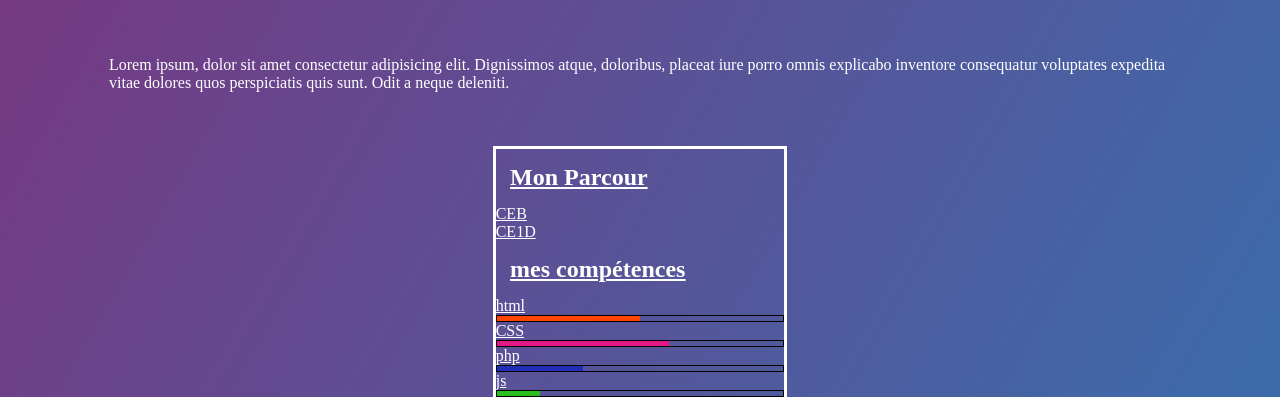
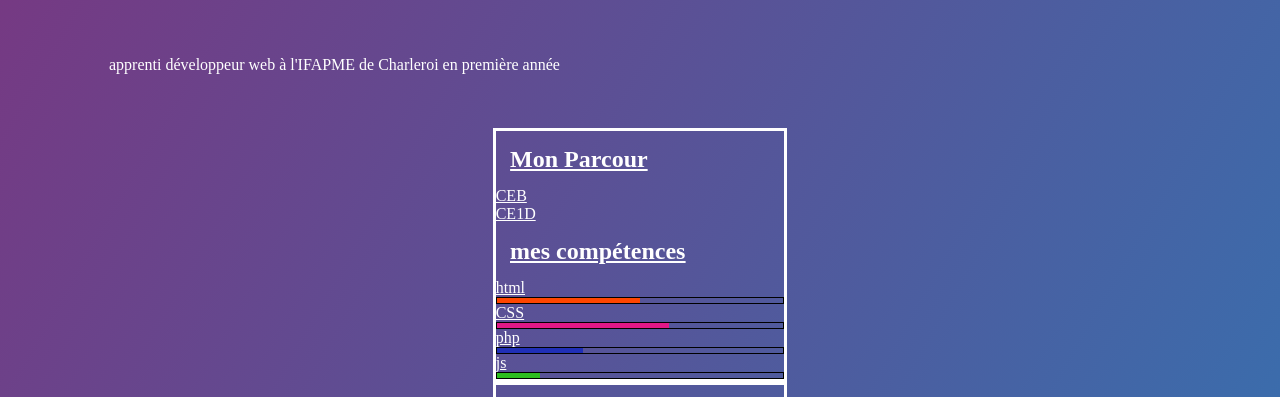
Before and after one commit to IllyasRP0/cv, a plain HTML site: page index.html in a window 1280 px wide. Shown: the part 385-782 px from the top of the page. Drawn offline with Linux system fonts and the light colour scheme.

Commit message:
Update index.html

```diff
--- a/index.html
+++ b/index.html
@@ -28,7 +28,7 @@
             <h1>Illyas Mishkin</h2><br>
         </div>
         <div class="lorem">
-        <p>Lorem ipsum, dolor sit amet consectetur adipisicing elit. Dignissimos atque, doloribus, placeat iure porro omnis explicabo inventore consequatur voluptates expedita vitae dolores quos perspiciatis quis sunt. Odit a neque deleniti.</p>
+            <p>apprenti développeur web à l'IFAPME de Charleroi en première année</p>
         <br><br><br>
         <section class="pro">
             <section id="comp">
```
